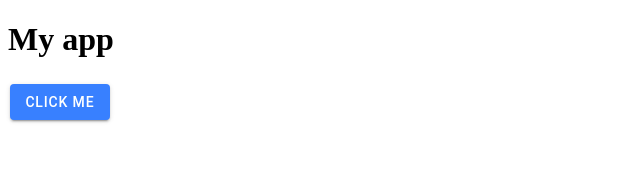
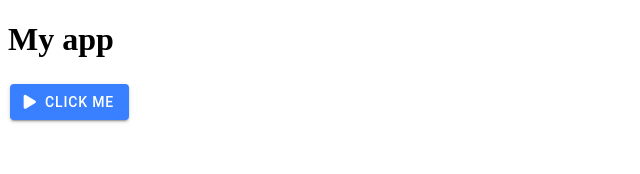
Before and after one commit to AndrejLavrionovic/ionic-app-tutorial, a React (Create React App) app: page / in a window 1280 px wide. Shown: the top 174 px of the page, without its empty margins (0-640 px from the left). Built offline with nearby package versions, Linux system fonts and the light colour scheme.

Commit message:
add icon to the button

```diff
--- a/package.json
+++ b/package.json
@@ -7,6 +7,7 @@
     "@testing-library/jest-dom": "^5.14.1",
     "@testing-library/react": "^11.2.7",
     "@testing-library/user-event": "^12.8.3",
+    "ionicons": "^5.5.3",
     "react": "^17.0.2",
     "react-dom": "^17.0.2",
     "react-scripts": "4.0.3",
--- a/src/App.js
+++ b/src/App.js
@@ -1,4 +1,5 @@
-import { IonButton, IonToast } from '@ionic/react';
+import { IonButton, IonIcon, IonToast } from '@ionic/react';
+import { play as playIcon } from 'ionicons/icons';
 import React, { useState } from 'react';
 
 function App() {
@@ -14,7 +15,10 @@
         <h1>My app</h1>
       </header>
       <main>
-        <IonButton onClick={handleClick}>Click Me</IonButton>
+        <IonButton onClick={handleClick}>
+          <IonIcon icon={playIcon} slot="start" />
+          Click Me
+        </IonButton>
         <IonToast isOpen={showToast} message="Hello World!" />
       </main>
     </div>
```
